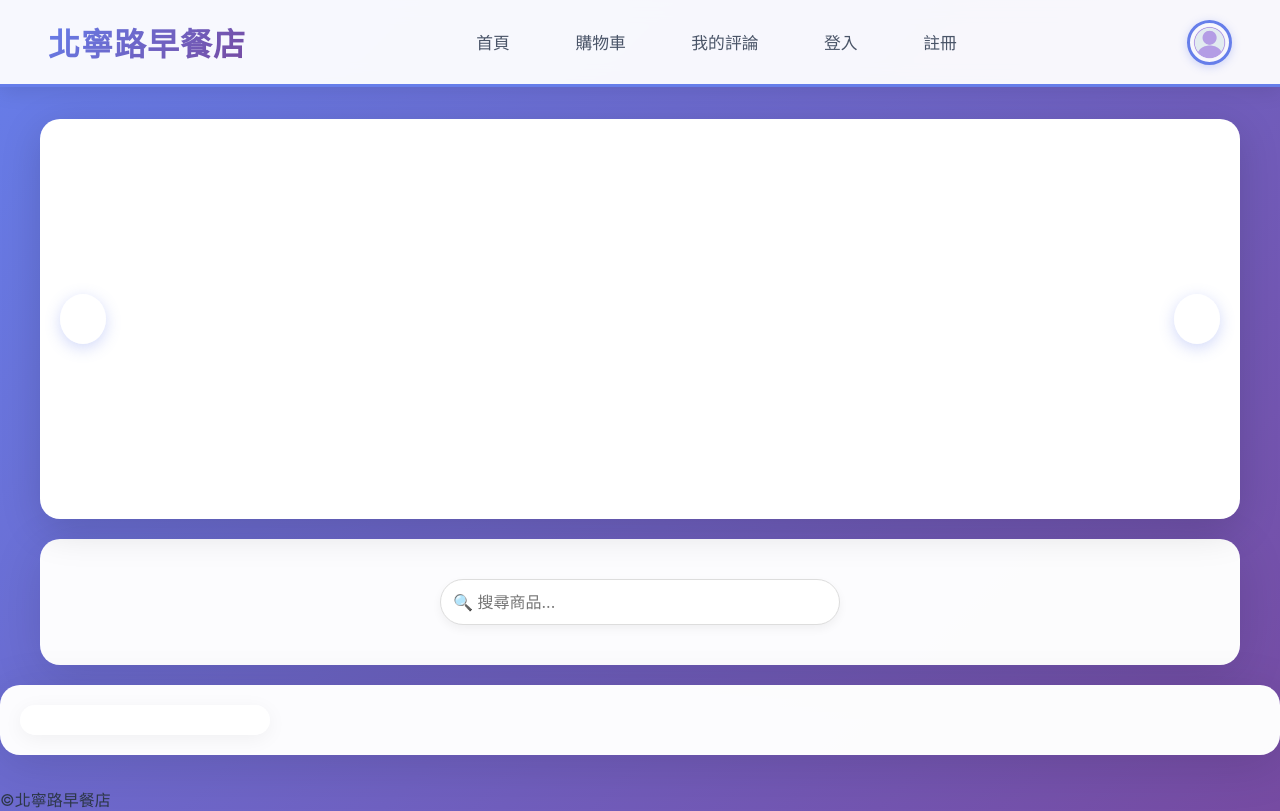
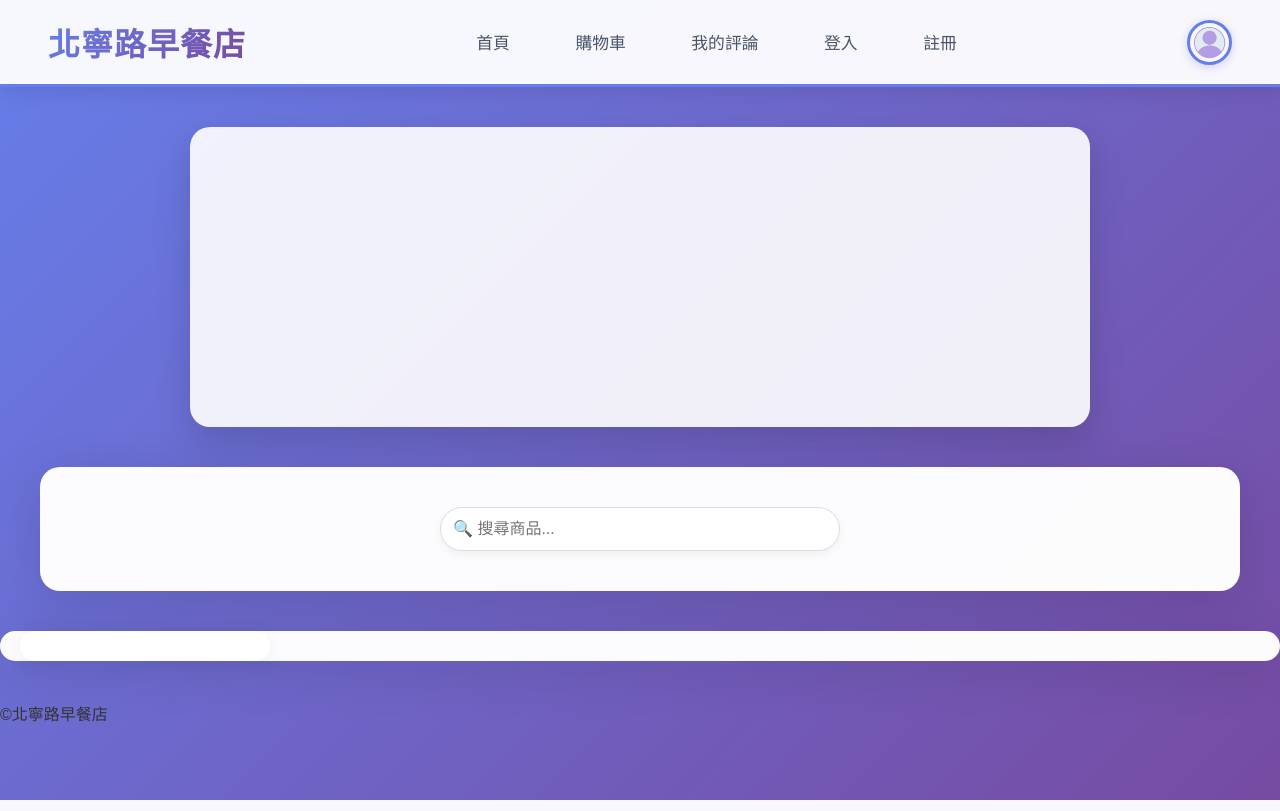
Before and after one commit to Wang-3369/OnlineStore, a Flask app: page / in a window 1280 px wide. Run offline with Flask 3, Linux system fonts and the light colour scheme; data that the repository does not hold is empty; parts of the project's set-up code (start-up, migrations or seed data) failed here and were passed over.

Commit message:
修復bug

```diff
--- a/static/css/index.css
+++ b/static/css/index.css
@@ -1,14 +1,30 @@
-/* ===== 促銷輪播區容器 ===== */
+/* 全域設定 */
+body {
+    background-color: #f8f9fa;
+    font-family: "Noto Sans TC", sans-serif;
+    color: #333;
+    margin: 0;
+    padding: 0;
+}
+
+/* ===== 促銷輪播區 ===== */
+/* 促銷輪播容器：確保它能根據內容伸縮 */
 .promo-slider-container {
-    width: 100%;
-    max-width: 1200px;
-    height: 400px;
-    margin: 20px auto;
+    width: 85% !important;        /* 寬度佔頁面的 85% */
+    max-width: 900px !important;  /* 限制最大寬度，避免在大螢幕拉得太長 */
+    height: 300px !important;     /* 固定高度 */
+    margin: 40px auto !important; /* 置中並增加上下留白 */
+
+    /* 重置 main > * 可能帶來的多餘內距 */
+    padding: 0 !important;
+    overflow: hidden;
     position: relative;
     overflow: hidden;
     border-radius: 20px;
-    box-shadow: 0 10px 40px rgba(0, 0, 0, 0.15);
-    background: #fff;
+
+    /* 為了讓留白好看，背景設為透明或與網頁一致，或保持白色 */
+    background: rgba(255, 255, 255, 0.9) !important;
+    box-shadow: 0 15px 35px rgba(0, 0, 0, 0.15) !important;
 }
 
 /* ===== 輪播軌道 (Flexbox 橫向排列) ===== */
@@ -42,8 +64,14 @@
     font-size: 1.5em;
     border-radius: 50%;
     z-index: 10;
-    transition: all 0.3s ease;
-    backdrop-filter: blur(5px);
+    backdrop-filter: blur(8px);
+    transition: all 0.3s;
+    opacity: 0; /* 預設隱藏 */
+}
+
+.promo-slider-container:hover button.prev,
+.promo-slider-container:hover button.next {
+    opacity: 1;
 }
 
 .promo-slider-container button.prev { left: 20px; }
@@ -77,14 +105,15 @@
 
 .dots span.active {
     background: #fff;
-    transform: scale(1.2);
+    width: 25px; /* 拉長效果 */
+    border-radius: 10px;
 }
 
 .main-container {
     display: flex;
     max-width: 1400px;
-    margin: 0 auto;
-    padding: 20px;
+    margin: 40px auto;
+    padding: 0 20px;
     gap: 30px;
     align-items: flex-start;
 }
@@ -133,9 +162,6 @@
 /* 右側商品列表容器 */
 .product-list-container {
     flex: 1;
-    display: flex;
-    flex-direction: column;
-    gap: 40px;
 }
 
 .product-category h3 {
```
Also changed, not shown: other parts of static/css/index.css (+78 -35 lines).
